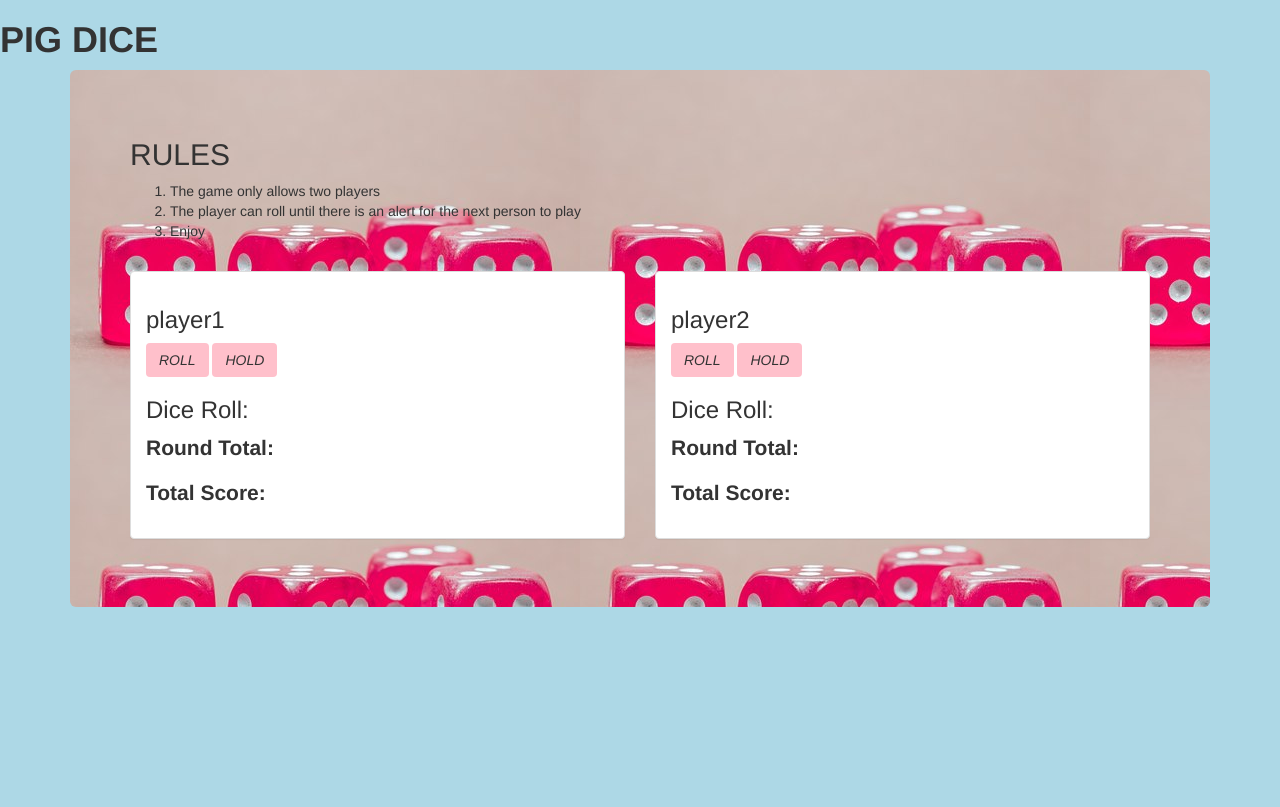
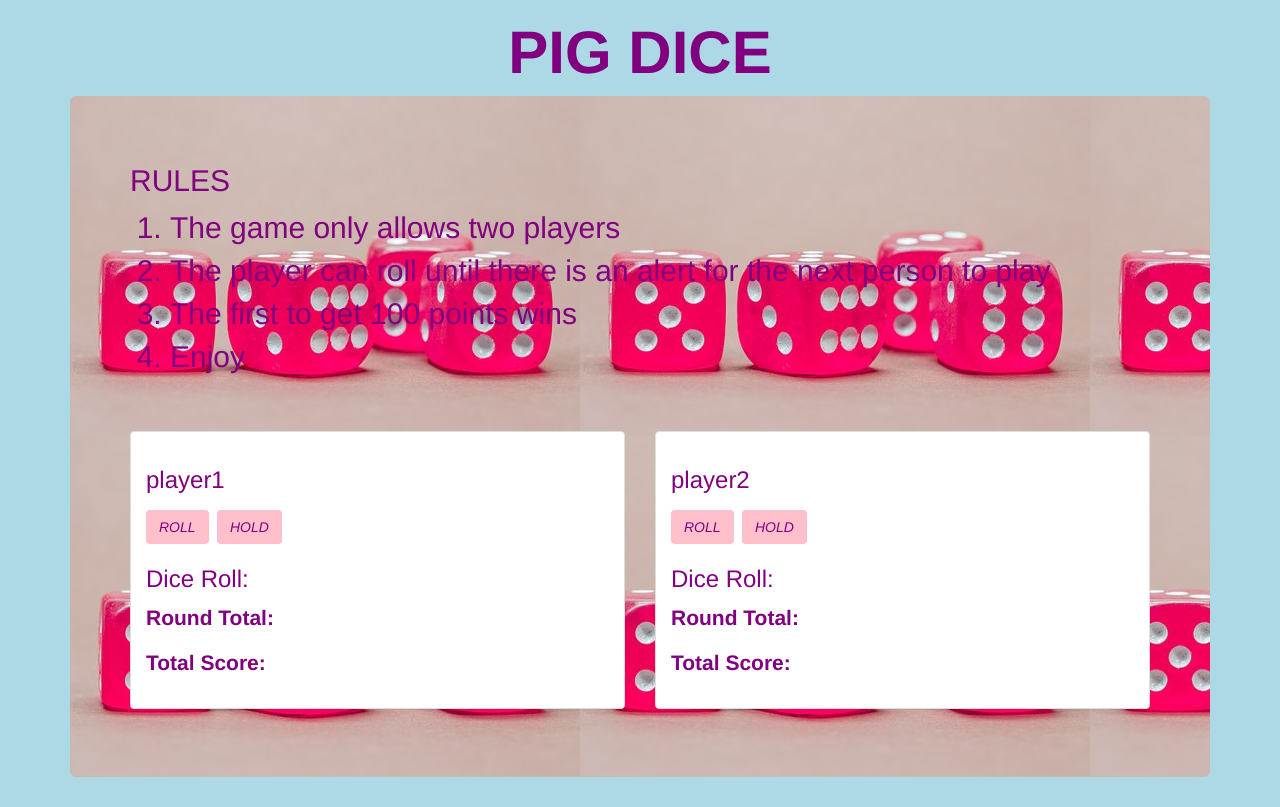
Before and after one commit to Sgalaano/Pig-Dice, a plain HTML site: page game.html in a window 1280 px wide. Drawn offline with Linux system fonts and the light colour scheme.

Commit message:
added styles

```diff
--- a/CSS/styles.css
+++ b/CSS/styles.css
@@ -1,8 +1,17 @@
 body{
   background-color:lightblue;
+  font-size: 30px;
+  color: purple;
 }
 
 button {
   background-color: pink;
   padding: 15px 32px;
+  display: inline-block;
 }
+
+h1{
+  text-align: center;
+  font-size: 60px;
+  color:  purple;
+}
--- a/game.html
+++ b/game.html
@@ -24,6 +24,7 @@
       <ol>
         <li> The game only allows two players</li>
         <li> The player can roll until there is an alert for the next person to play</li>
+        <li> The first to get 100 points wins</li>
         <li> Enjoy</li>
       </ol>
 
```
